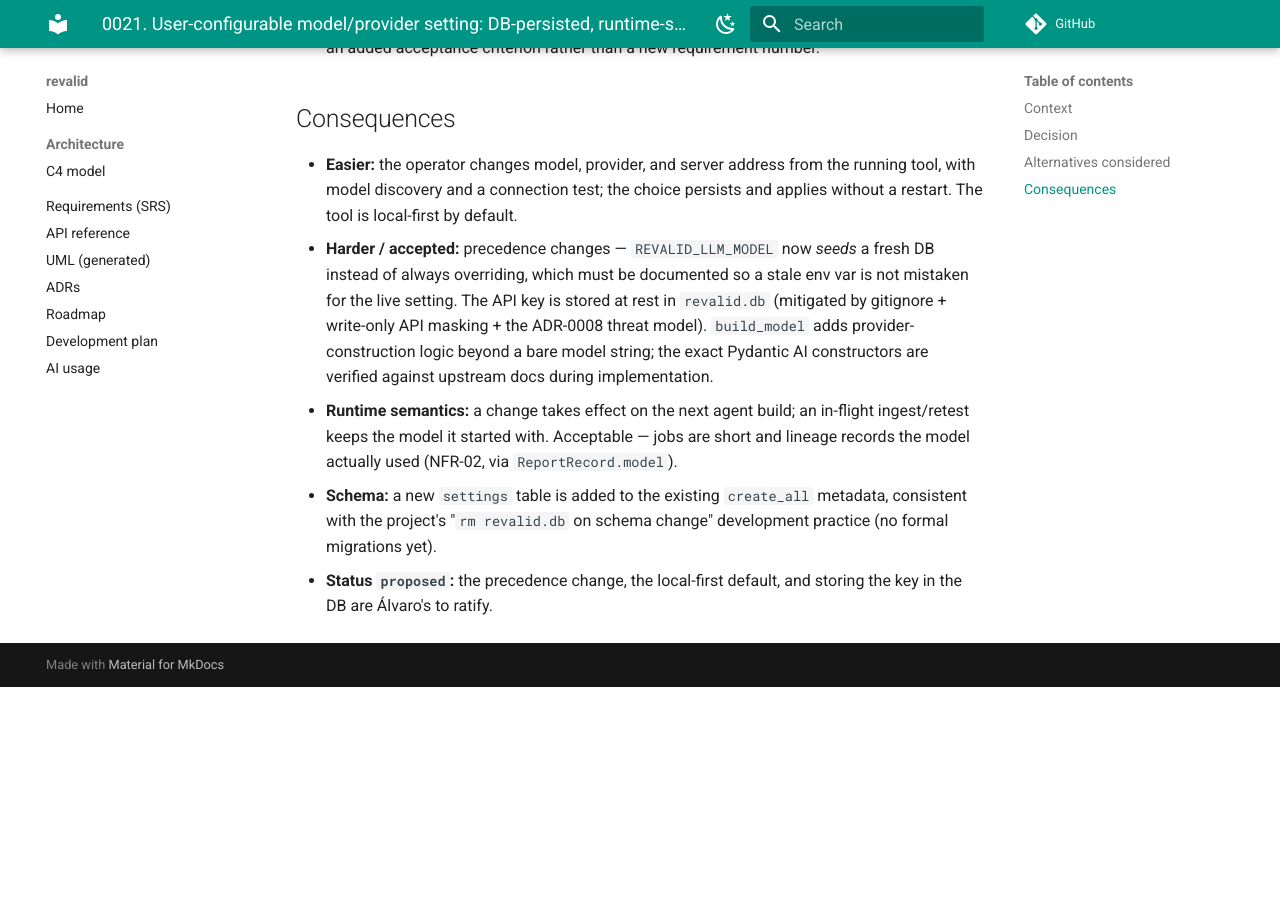
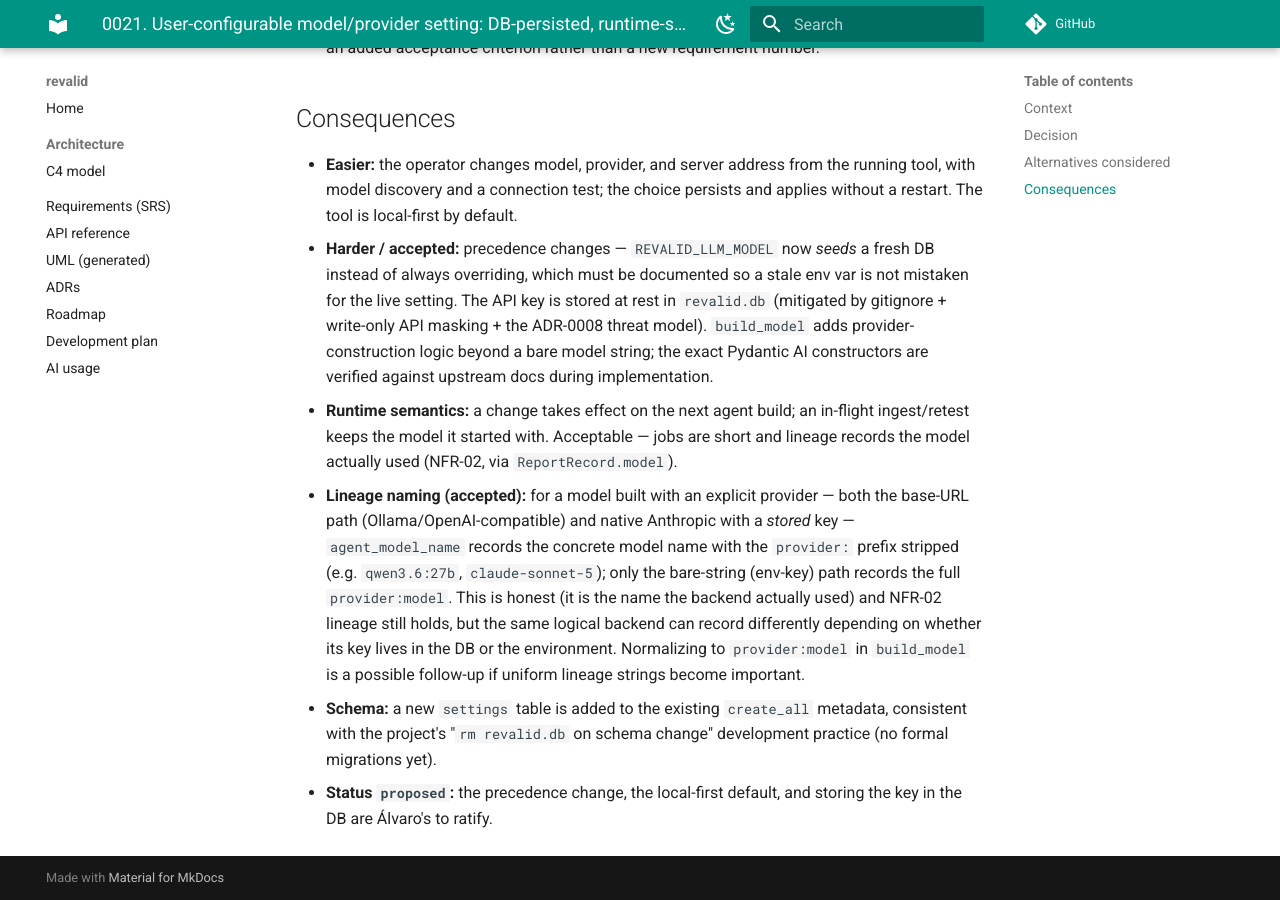
Before and after one commit to SelfishCoconut/revalid, an MkDocs documentation site: the page built from docs/adr/0021-user-configurable-model-provider-setting.md, in a window 1280 px wide and 900 px high, scrolled down 2673 px. Built offline with MkDocs 1.6.1 and Material for MkDocs 9.7.7, drawn with Linux system fonts in a browser that asks for light colours; comment, search, counter and statistics services are not loaded; before the commit the page ends 3360 px from its top, so only the background shows below that.

Commit message:
docs(settings): final-review clarifications — lineage naming + in-place-upgrade note (ADR-0021)
Co-Authored-By: Claude <noreply@anthropic.com>

```diff
--- a/docs/adr/0021-user-configurable-model-provider-setting.md
+++ b/docs/adr/0021-user-configurable-model-provider-setting.md
@@ -118,6 +118,15 @@ design of record.
 - **Runtime semantics:** a change takes effect on the next agent build; an in-flight
   ingest/retest keeps the model it started with. Acceptable — jobs are short and
   lineage records the model actually used (NFR-02, via `ReportRecord.model`).
+- **Lineage naming (accepted):** for a model built with an explicit provider — both
+  the base-URL path (Ollama/OpenAI-compatible) and native Anthropic with a *stored*
+  key — `agent_model_name` records the concrete model name with the `provider:`
+  prefix stripped (e.g. `qwen3.6:27b`, `claude-sonnet-5`); only the bare-string
+  (env-key) path records the full `provider:model`. This is honest (it is the name
+  the backend actually used) and NFR-02 lineage still holds, but the same logical
+  backend can record differently depending on whether its key lives in the DB or the
+  environment. Normalizing to `provider:model` in `build_model` is a possible
+  follow-up if uniform lineage strings become important.
 - **Schema:** a new `settings` table is added to the existing `create_all` metadata,
   consistent with the project's "`rm revalid.db` on schema change" development
   practice (no formal migrations yet).
```
Also changed, not shown: .claude/skills/run/SKILL.md (+5 -0 lines).
